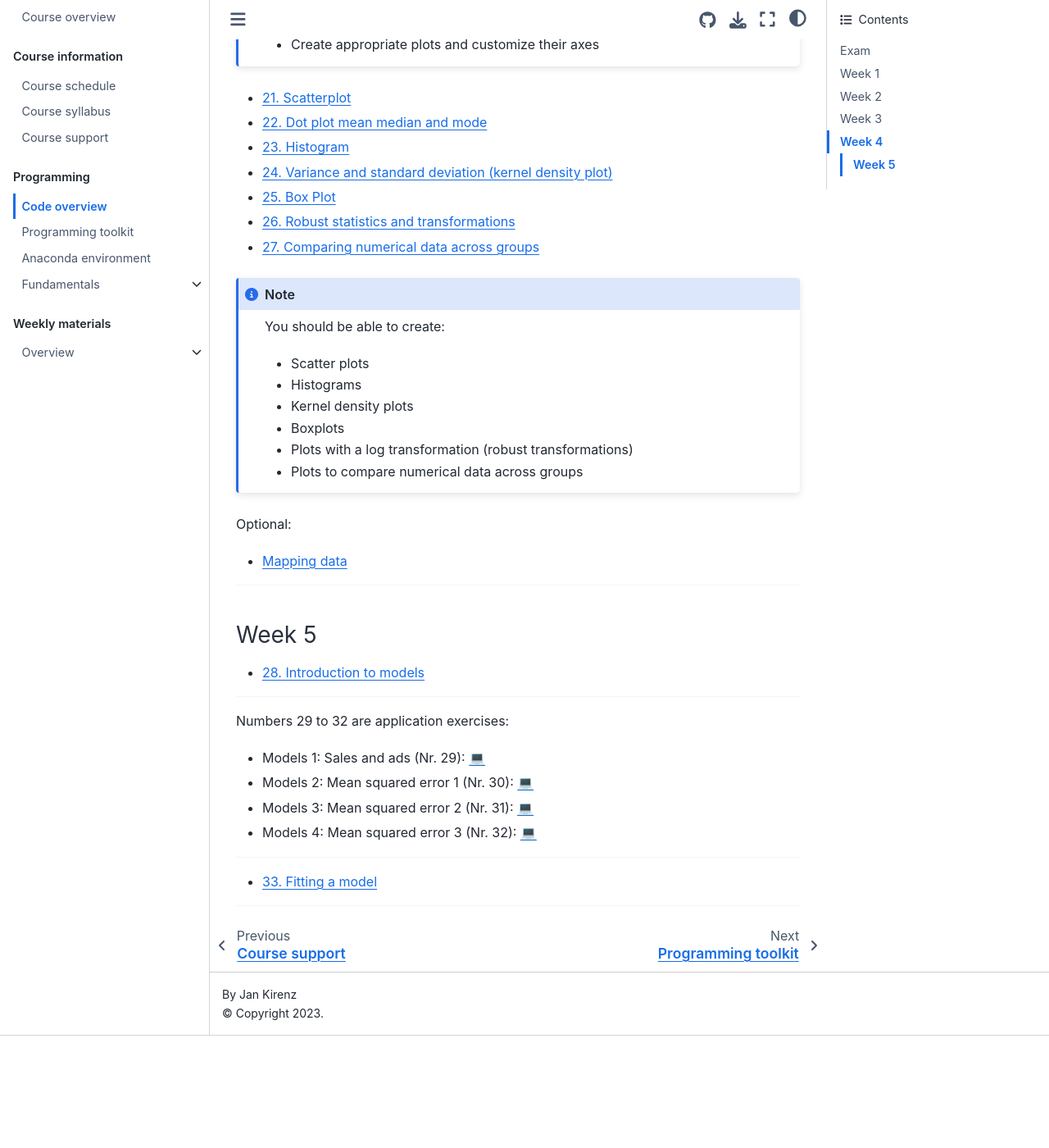
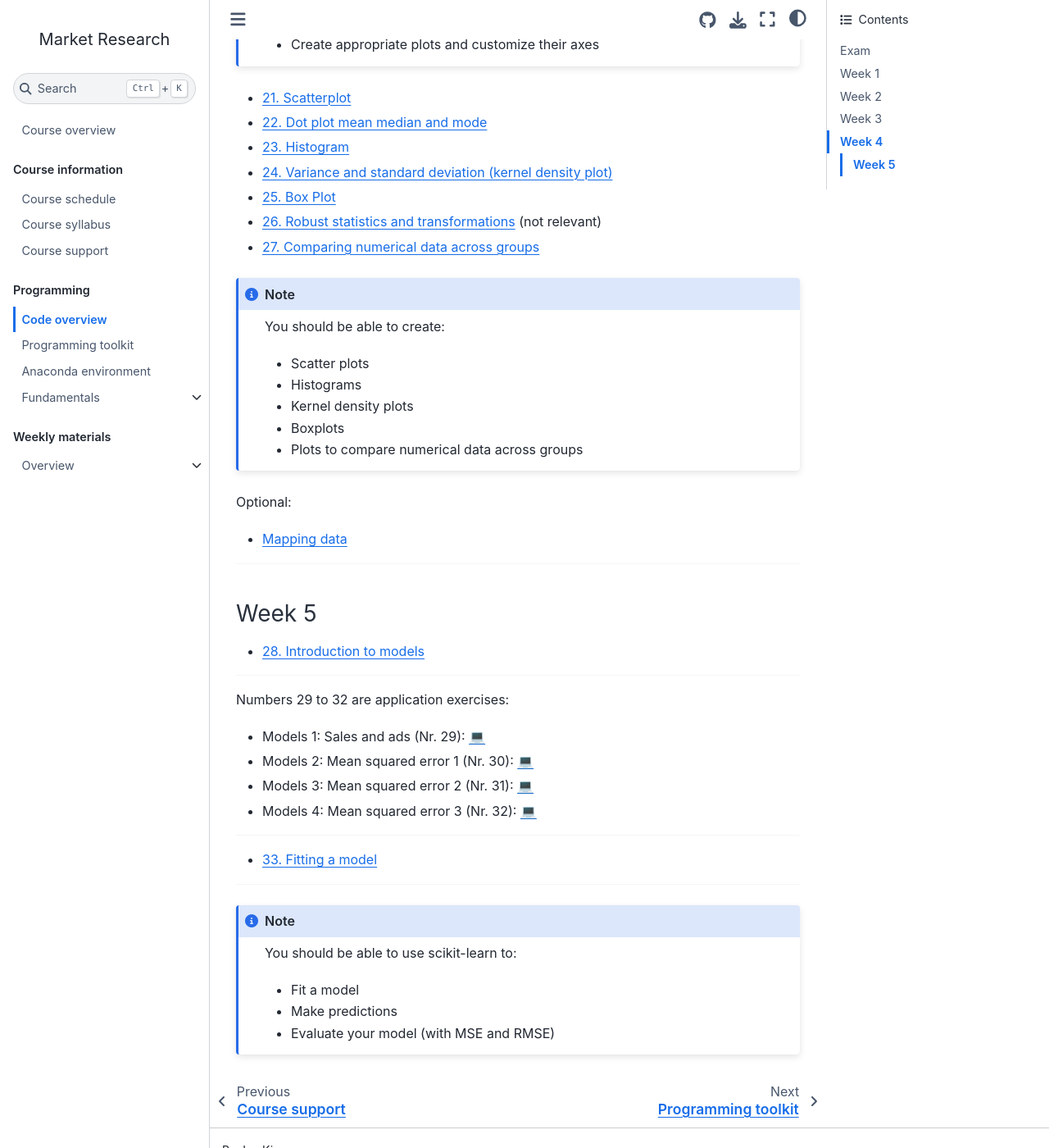
Before and after one commit to mr-ws22/website, a Jupyter Book: the page built from code/code-overview.md, in a window 1280 px wide and 1400 px high, scrolled down 2317 px. Shown: the whole window at 82% size. Built offline with Jupyter Book 1.0.4 settings and Sphinx 7.4.7 and the Sphinx Book theme 1.1.4, drawn with Linux system fonts in a browser that asks for light colours; comment, search, counter and statistics services are not loaded; before the commit the page ends 3580 px from its top, so only the background shows below that.

Commit message:
Update code-overview.md

````diff
--- a/code/code-overview.md
+++ b/code/code-overview.md
@@ -108,7 +108,7 @@
 - [23. Histogram ](../code/23-histograms-altair.ipynb)
 - [24. Variance and standard deviation (kernel density plot)](../code/24-histograms-kernel-density-altair.ipynb)
 - [25. Box Plot](../code/25-box-plot-altair.ipynb)
-- [26. Robust statistics and transformations](../code/26-transforming-data-altair.ipynb)
+- [26. Robust statistics and transformations](../code/26-transforming-data-altair.ipynb) (not relevant)
 - [27. Comparing numerical data across groups](../code/27-comparisons-across-groups-altair.ipynb)
 
 
@@ -119,7 +119,6 @@
 - Histograms
 - Kernel density plots
 - Boxplots
-- Plots with a log transformation (robust transformations)
 - Plots to compare numerical data across groups
 
 ```
@@ -150,3 +149,14 @@
 - [33. Fitting a model](../code/33-fitting.ipynb)
 
 ---
+
+
+
+```{note}
+You should be able to use scikit-learn to:
+
+- Fit a model
+- Make predictions
+- Evaluate your model (with MSE and RMSE)
+
+```
````
